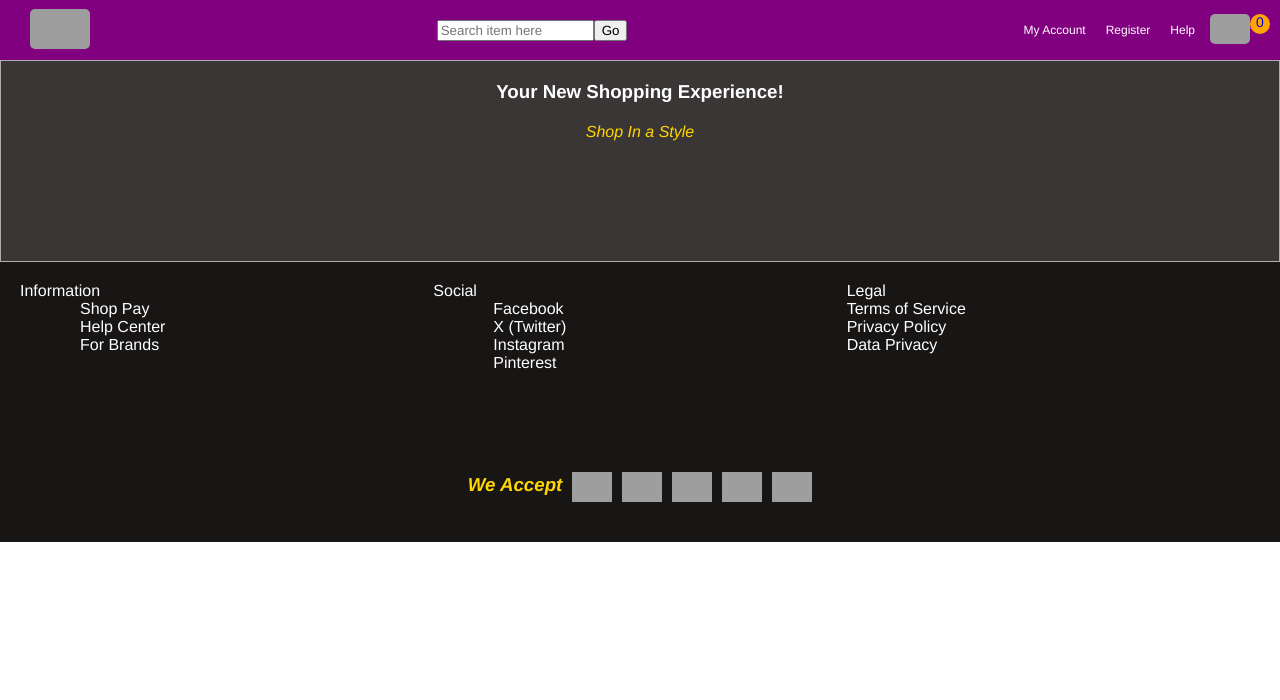
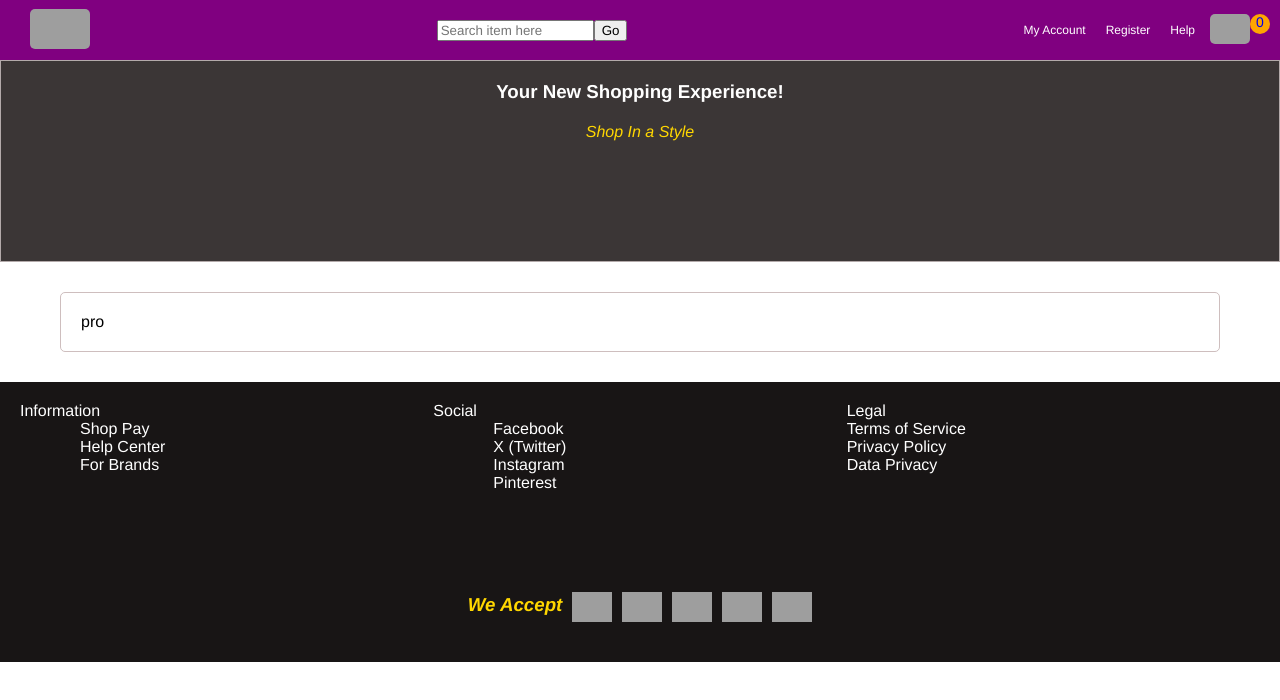
Before and after one commit to Tetka3/np-ecommerce, a React (Create React App) app: page / in a window 1280 px wide. Shown: the top 700 px of the page. Built offline with nearby package versions, Linux system fonts and the light colour scheme; grey boxes are pictures that could not be loaded.

Commit message:
first commit

```diff
--- a/src/components/Products.jsx
+++ b/src/components/Products.jsx
@@ -1,11 +1,11 @@
-import React from 'react'
+import './style.css';
 
 const Products = () => {
   return (
-    <div>
+    <div className='products'>
       pro
     </div>
   )
 }
 
-export default Products
+export default Products;
--- a/src/pages/Home.jsx
+++ b/src/pages/Home.jsx
@@ -2,12 +2,14 @@ import React from 'react';
 import Navbar from '../components/Navbar';
 import Hero from '../components/Hero';
 import Footer from '../components/Footer';
+import Products from '../components/Products';
 
 const Home = () => {
   return (
     <div className='home'>
       <Navbar />
       <Hero />
+      <Products />
       <Footer />
     </div>
   )
```
